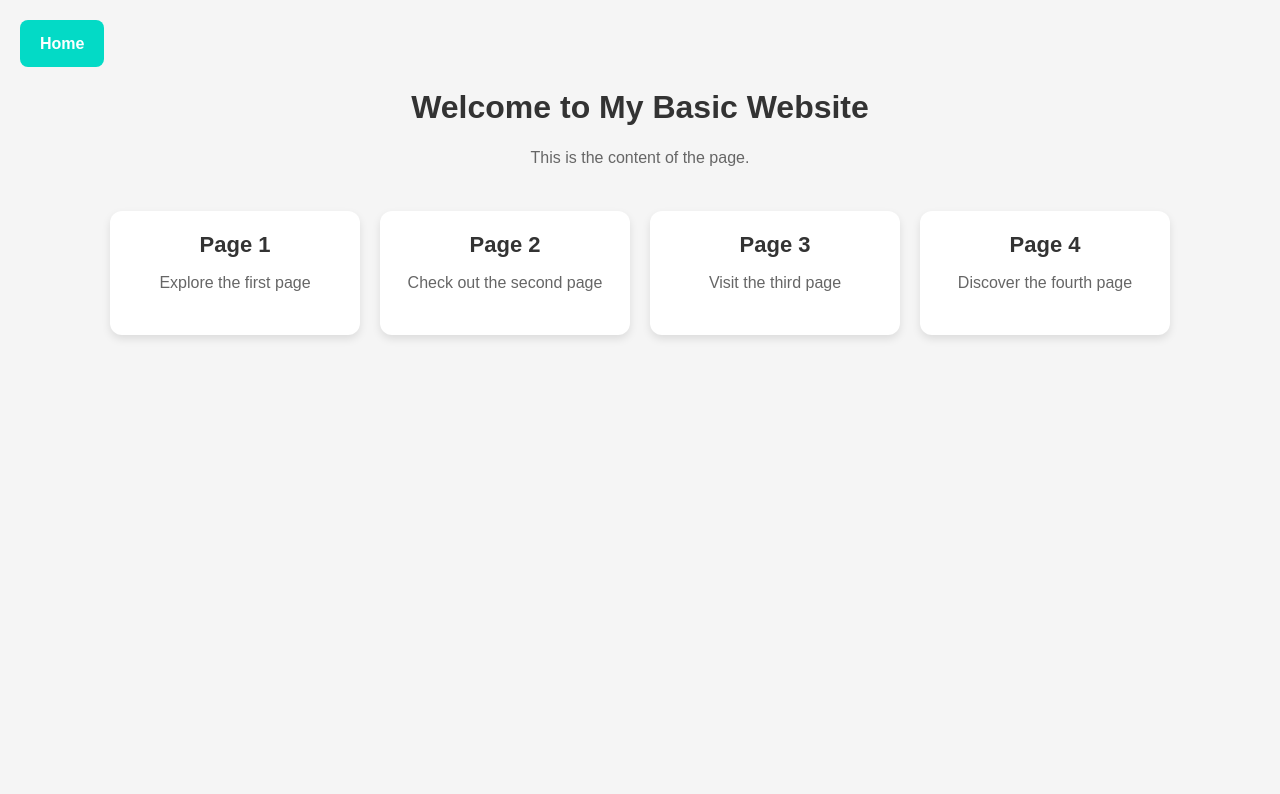
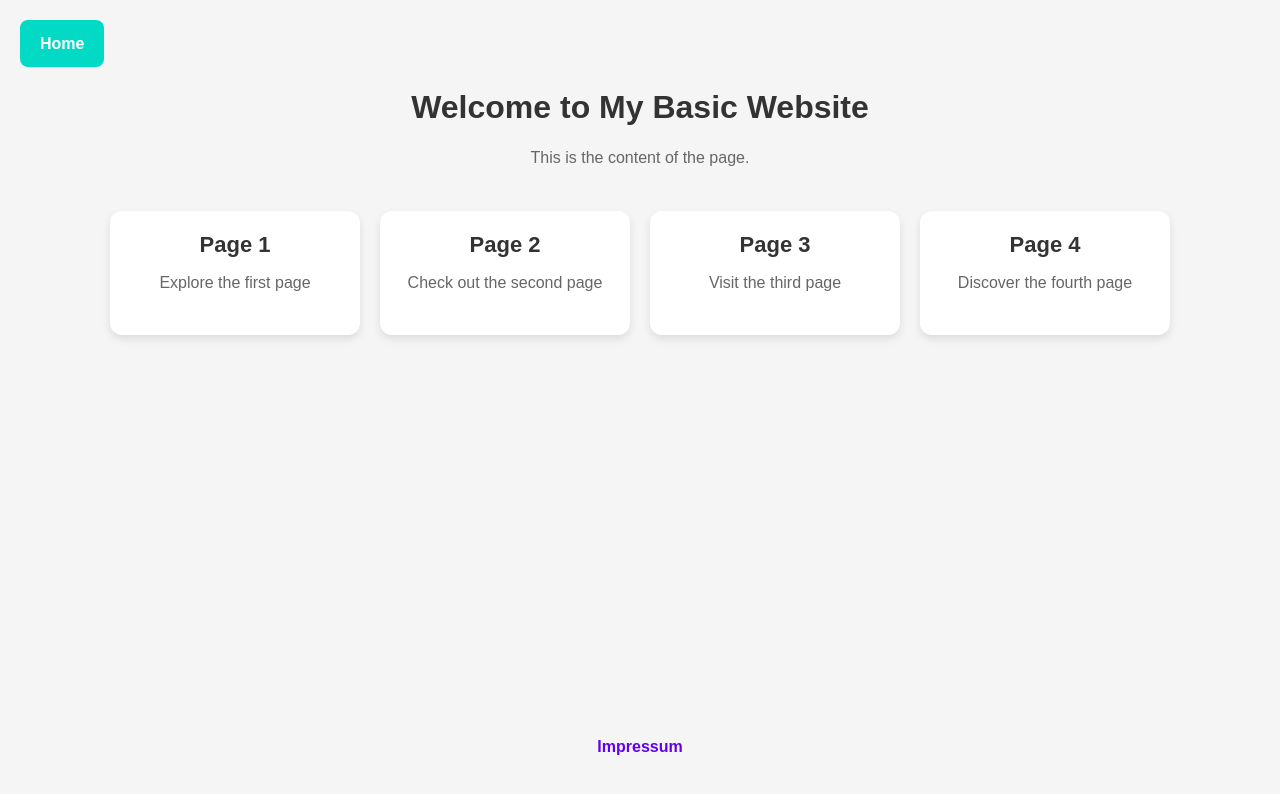
Before and after one commit to jaxfellow/curly-dollop, a plain HTML site: page index.html in a window 1280 px wide. Drawn offline with Linux system fonts and the light colour scheme.

Commit message:
add imressum

```diff
--- a/css/styles.css
+++ b/css/styles.css
@@ -112,3 +112,23 @@ p {
         width: 100%;
     }
 }
+
+footer {
+    text-align: center;
+    padding: 20px;
+    background-color: var(--background-color);
+    color: var(--text-color);
+    position: fixed;
+    width: 100%;
+    bottom: 0;
+}
+
+footer a {
+    color: var(--primary-color);
+    text-decoration: none;
+    font-weight: bold;
+}
+
+footer a:hover {
+    text-decoration: underline;
+}
--- a/index.html
+++ b/index.html
@@ -32,5 +32,9 @@
             <p>Discover the fourth page</p>
         </a>
     </div>
+
+    <footer>
+        <p><a href="impressum.html">Impressum</a></p>
+    </footer>
 </body>
 </html>
```
Also changed, not shown: page1.html (+4 -0 lines), page2.html (+4 -0 lines), page3.html (+4 -0 lines), page4.html (+4 -0 lines).
